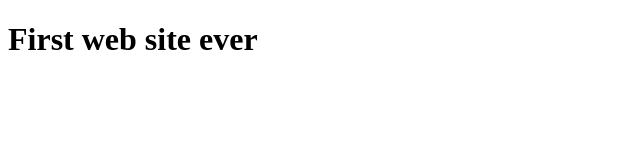
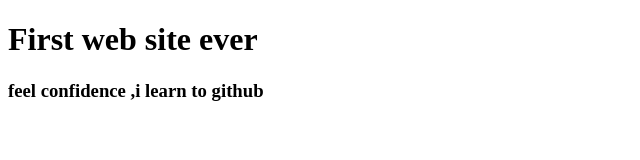
Before and after one commit to mizanur-rahman-noakhali/My-first-website, a plain HTML site: page index.html in a window 1280 px wide. Shown: the whole page, without its empty margins (0-640 px from the left). Drawn offline with Linux system fonts and the light colour scheme.

Commit message:
learngit

```diff
--- a/index.html
+++ b/index.html
@@ -8,5 +8,6 @@
 </head>
 <body>
     <h1> First web site ever</h1>
+    <h3>feel confidence ,i learn to github</h3>
 </body>
 </html>
```
